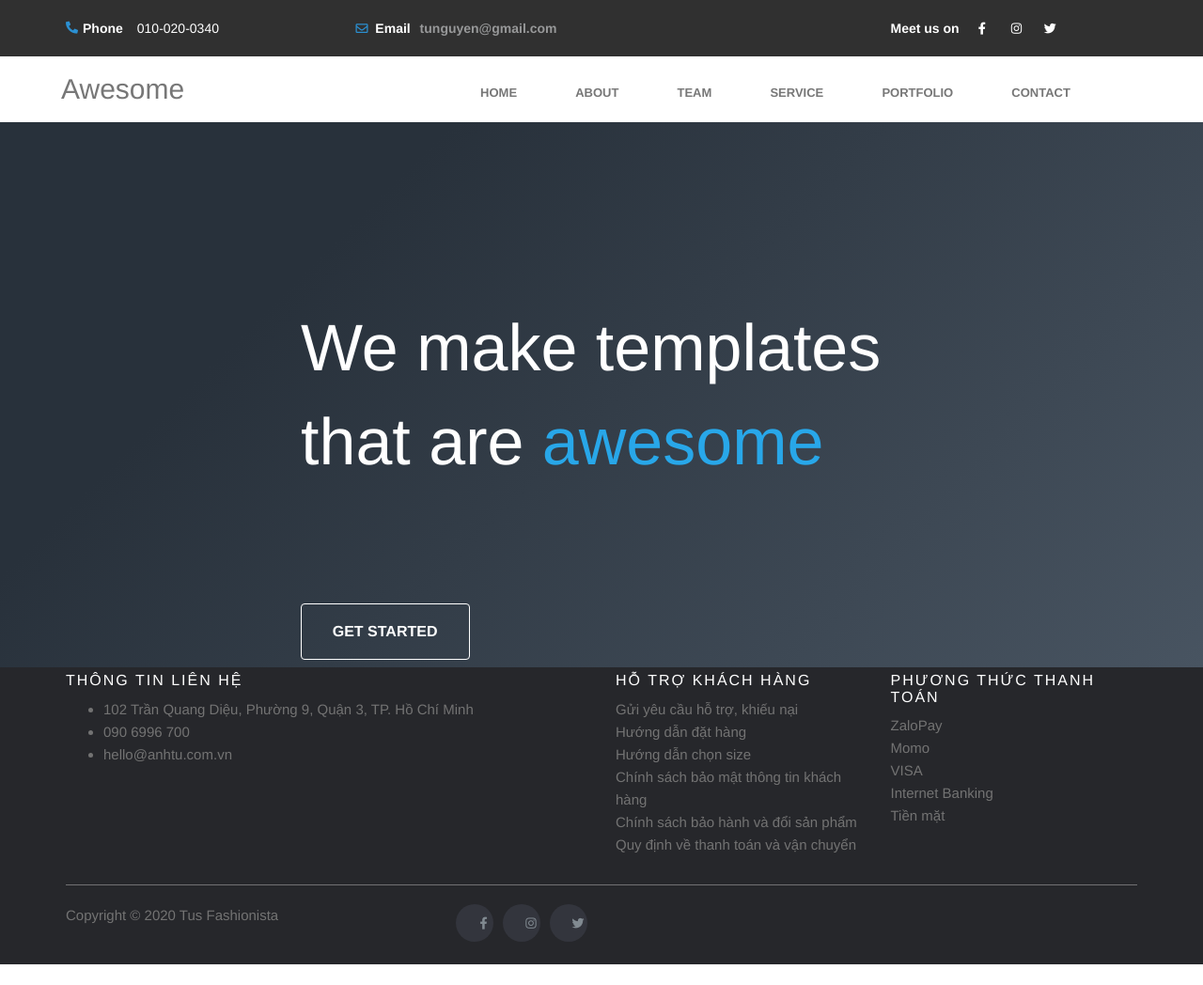
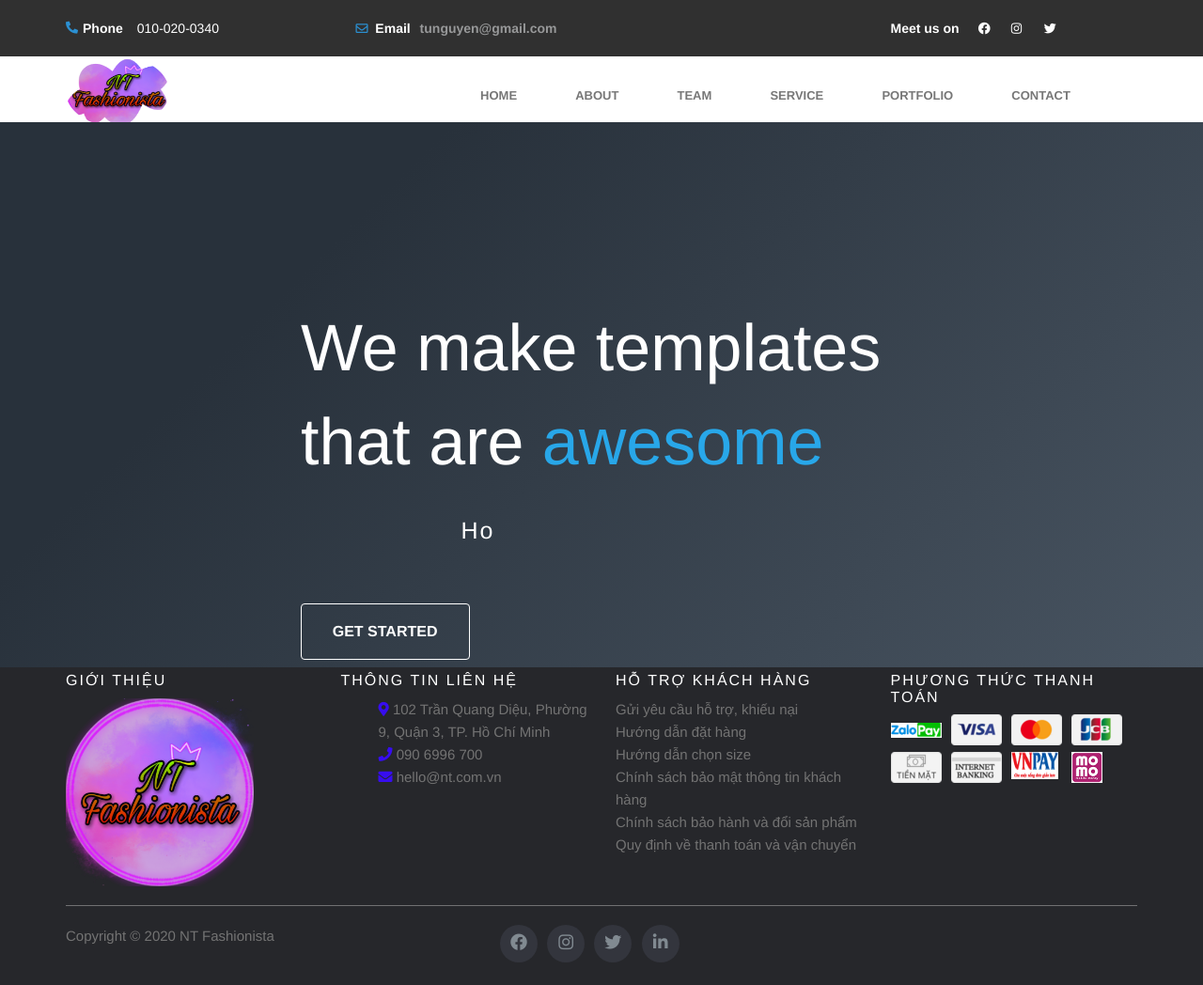
Before and after one commit to minhthongdev/ProjectWeb, a plain HTML site: page index.html in a window 1280 px wide. Shown: the whole page at 94% size. Before the commit the page ends 1026 px from the top, so only its background shows below. Drawn offline with nearby package versions, Linux system fonts and the light colour scheme.

Commit message:
second commit footer

```diff
--- a/css/style.css
+++ b/css/style.css
@@ -391,10 +391,10 @@ a {
 }
 .social-icons.size-sm a
 {
-  line-height:34px;
-  height:34px;
-  width:34px;
-  font-size:14px
+  line-height:50px;
+  height:50px;
+  width:50px;
+  font-size:20px
 }
 .social-icons a.facebook:hover
 {
@@ -404,13 +404,9 @@ a {
 {
   background-color:#00aced
 }
-.social-icons a.linkedin:hover
+.social-icons a.instagram:hover
 {
   background-color:#007bb6
-}
-.social-icons a.dribbble:hover
-{
-  background-color:#ea4c89
 }
 @media (max-width:767px)
 {
@@ -421,4 +417,72 @@ a {
     font-weight:600
   }
 }
+
+.icon-zalopay {
+  width: 54px;
+  height: 33px;
+  background-image: url(../img/img_icon/zalopay.png);
+  display: inline-block;
+  float: left;
+  margin-right: 10px;
+  margin-bottom: 7px;
+  background-position: center center;
+  background-repeat: no-repeat;
+  background-size: contain;
+}
+
+.icon {
+  width: 54px;
+  height: 33px;
+  background-image: url(../img/img_icon/logopayment.png);
+  display: inline-block;
+  float: left;
+  margin-right: 10px;
+  margin-bottom: 7px;
+}
+
+.icon-visa {
+  background-position: -198px -155px;
+}
+
+.icon-master {
+  background-position: -207px -200px;
+}
+
+.icon-jcb {
+  background-position: -139px -155px;
+}
+
+.icon-cash {
+  background-position: -264px -104px;
+}
+
+.icon-internet-banking {
+  background-position: -257px -155px;
+}
+
+.icon-vnpay {
+  background-image: url(../img/img_icon/logo-vnpay.png);
+  display: inline-block;
+  float: left;
+  margin-right: 10px;
+  margin-bottom: 7px;
+  background-repeat: no-repeat;
+  background-size: 50px 29px;
+}
+
+.icon-momo {
+  width: 54px;
+  height: 33px;
+  background-image: url(../img/img_icon/logo-momo.jpg);
+  display: inline-block;
+  float: left;
+  margin-right: 10px;
+  margin-bottom: 7px;
+  background-repeat: no-repeat;
+  background-size: contain;
+}
+
+
+
 /* --footer */
--- a/index.html
+++ b/index.html
@@ -4,7 +4,7 @@
 <head>
     <meta charset="UTF-8">
     <meta name="viewport" content="width=device-width, initial-scale=1.0">
-    <title>Fashionista Shop</title>
+    <title>NT Fashionista Shop</title>
 
     <link rel="stylesheet" href="fontawesome-free-5.15.1-web/css/all.min.css">
     <link rel="stylesheet" media="screen" href="//netdna.bootstrapcdn.com/bootstrap/3.3.4/css/bootstrap.min.css">
@@ -12,6 +12,9 @@
     <link rel="stylesheet" href="css/style.css">
     <link href="https://fonts.googleapis.com/css2?family=Roboto:wght@300;400;500;700&display=swap" rel="stylesheet">
     <link rel="stylesheet" href="css/responsive.css">
+
+    <link rel="stylesheet" href="https://cdnjs.cloudflare.com/ajax/libs/font-awesome/4.7.0/css/font-awesome.min.css">
+    <link rel="stylesheet" href="https://maxcdn.bootstrapcdn.com/font-awesome/4.4.0/css/font-awesome.min.css">
     <!-- Latest compiled and minified CSS & JS -->
 </head>
 
@@ -56,7 +59,8 @@
                     <!-- <nav class="nav-bar"> -->
                     <div class="row nav-bar">
                         <div class="col-xs-4 col-sm-4 col-md-4 col-lg-4">
-                            <a href="" class="navbar-brand">Awesome</a>
+                            <!-- <a href="" class="navbar-brand">Awesome</a> -->
+                            <img src="./img/logo/logoNT.png" alt="logo NT Shop" style="width: 110px; height: 75px; border-radius: 100%;" >
                         </div>
                         <div class="col-xs-8 col-sm-8 col-md-8 col-lg-8">
                             <ul class="list">
@@ -105,19 +109,33 @@
             <footer class="site-footer">
                 <div class="container">
                 <div class="row">
-                    <div class="col-sm-12 col-md-6">
-                    <h6>Thông tin liên hệ</h6>
-                    <!-- <p class="text-justify">Scanfcode.com <i>CODE WANTS TO BE SIMPLE </i> </p> -->
-                    <ul>
-                        <li class="contact-1">102 Trần Quang Diệu, Phường 9, Quận 3, TP. Hồ Chí Minh</li>
-                        <li class="contact-2">090 6996 700</li>
-                        <li class="contact-3">hello@anhtu.com.vn</li>
-                        <!-- <li class="contact-4"><a href="#">Facebook</a></li>
-                        <li class="contact-5"><a href="#">Instagram</a></li>
-                        <li class="contact-6"><a href="#">Zalo</a></li> -->
+
+                    <div class="col-xs-12 col-sm-6 col-md-4 col-lg">
+                        <div class="footer-col footer-content1">
+                            <!-- <h6 class="footer-title">
+                                Giới thiệu
+                            </h6> -->
+                            <h6> Giới thiệu </h6>
+                            <div class="footer-content">
+                                <div class="logo-footer">
+                                    <a href="#" target="_blank" rel="nofollow noreferrer">
+                                        <img src="./img/logo/logoshopNT.png" alt="NT Fashionista Shop" style="width: 200px; height: 200px;"">
+                                    </a>
+                                </div>
+
+                            </div>
+                        </div>
                     </div>
 
-                    <div class="col-xs-6 col-md-3">
+                    <div class="col-xs-12 col-sm-6 col-md-2 col-lg">
+                    <h6>Thông tin liên hệ</h6>
+                    <ul style="list-style-type: none;">
+                        <li><i class="fas fa-map-marker-alt" style="color: rgb(55, 13, 240);"></i> 102 Trần Quang Diệu, Phường 9, Quận 3, TP. Hồ Chí Minh </li>
+                        <li><i class="fas fa-phone" style="color: rgb(55, 13, 240);"></i> 090 6996 700</li>
+                        <li><i class="fas fa-envelope"style="color: rgb(55, 13, 240);"></i> hello@nt.com.vn</li>
+                    </div>
+
+                    <div class="col-xs-12 col-sm-6 col-md-3 col-lg">
                     <h6>Hỗ trợ khách hàng</h6>
                     <ul class="footer-links">
                         <li><a href="#">Gửi yêu cầu hỗ trợ, khiếu nại</a></li>
@@ -129,9 +147,17 @@
                     </ul>
                     </div>
 
-                    <div class="col-xs-6 col-md-3">
+                    <div class="col-xs-12 col-sm-6 col-md-3 col-lg">
                     <h6>Phương thức thanh toán</h6>
                     <ul class="footer-links">
+                        <a href=""><i class="icon-zalopay"></i></a>
+                        <a href=""><i class="icon icon-visa"></i></a>
+                        <a href=""><i class="icon icon-master"></i></a>
+                        <a href=""><i class="icon icon-jcb"></i></a>
+                        <a href=""><i class="icon icon-cash"></i></a>
+                        <a href=""><i class="icon icon-internet-banking"></i></a>
+                        <a href=""><i class="icon icon-vnpay"></i></a>
+                        <a href=""><i class="icon icon-momo"></i></a>
                         <!-- <i class="icon-zalopay"></i>
                         <i class="icon icon-visa"></i>
                         <i class="icon icon-master"></i>
@@ -140,11 +166,6 @@
                         <i class="icon icon-internet-banking"></i>
                         <i class="icon icon-vnpay"></i>
                         <i class="icon icon-momo"></i> -->
-                        <li><a href="#">ZaloPay</a></li>
-                        <li><a href="#">Momo</a></li>
-                        <li><a href="#">VISA</a></li>
-                        <li><a href="#">Internet Banking</a></li>
-                        <li><a href="#">Tiền mặt</a></li>
                     </ul>
                     </div>
                 </div>
@@ -153,14 +174,16 @@
                 <div class="container">
                 <div class="row">
                     <div class="col-md-8 col-sm-6 col-xs-12">
-                    <p class="copyright-text">Copyright &copy; 2020 Tus Fashionista</p>
+                    <p class="copyright-text">Copyright &copy; 2020 NT Fashionista</p>
                     </div>
 
-                    <div class="col-md-4 col-sm-6 col-xs-12">
+                    <div class="col-md-4 col-sm-7 col-xs-12">
                     <ul class="social-icons">
-                        <li><a href="" class="link-social"><i class="fab fa-facebook-f icon-social"></i></a></li>
-                        <li><a href="" class="link-social"><i class="fab fa-instagram icon-social"></i></a></li>
-                        <li><a href="" class="link-social"><i class="fab fa-twitter icon-social"></i></a></li>
+                        <li><a href="" class="link-social"><i class="fab fa-facebook" style="font-size:18px;"></i></a></li>
+                        <li><a href="" class="link-social"><i class="fab fa-instagram" style="font-size:18px;"></i></a></li>
+                        <li><a href="" class="link-social"><i class="fab fa-twitter" style="font-size:18px;"></i></a></li>
+                        <li><a href="" class="link-social"><i class="fab fa-linkedin-in" style="font-size:18px;"></i></a></li>
+
                     </ul>
                     </div>
                 </div>
```
Also changed, not shown: img/Black-background-fashion-beauty-HD-picture.jpg (deleted), img/img_icon/logo-momo.jpg (added), img/img_icon/logo-vnpay.png (added), img/img_icon/logopayment.png (added), img/img_icon/visa.png (added), img/img_icon/zalopay.png (added), img/logo/logoNT.png (added), img/logo/logoshopNT.png (added).
